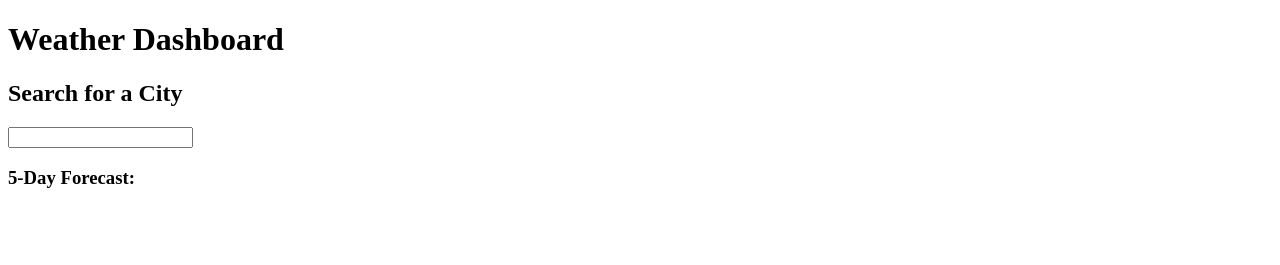
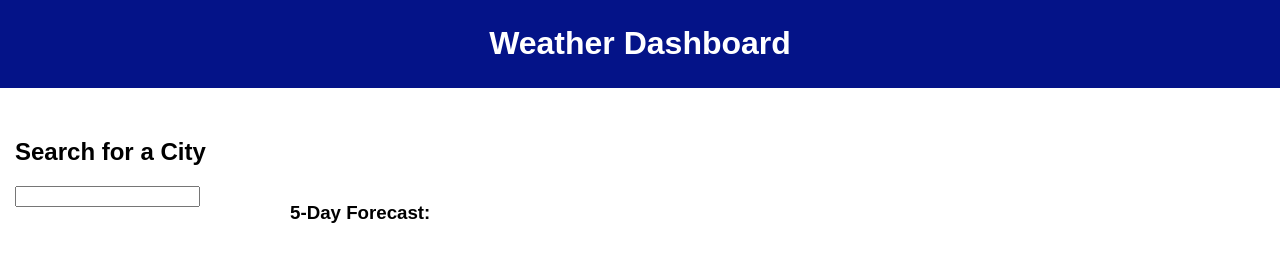
Before and after one commit to alexandrazykova/weather-dashboard, a plain HTML site: page index.html in a window 1280 px wide. Drawn offline with Linux system fonts and the light colour scheme.

Commit message:
fixed link bug in html and added css

```diff
--- a/assets/css/style.css
+++ b/assets/css/style.css
@@ -0,0 +1,30 @@
+body {
+  margin: 0;
+  padding: 0;
+  font-family: Arial, sans-serif;
+}
+
+header {
+  background-color: #041388;
+  color: #fff;
+  text-align: center;
+  padding: 4px 0;
+  margin-bottom: 15px;
+}
+
+aside {
+  width: 200px;
+  padding: 15px;
+  float: left;
+}
+
+main {
+  margin-left: 270px;
+  margin-right: 20px;
+}
+
+#current,
+#forecast {
+  margin-bottom: 20px;
+  padding: 20px;
+}
--- a/index.html
+++ b/index.html
@@ -3,7 +3,7 @@
 <head>
     <meta charset="UTF-8">
     <meta name="viewport" content="width=device-width, initial-scale=1.0">
-    <link rel="stylesheet" href="/assets/css/style.css"/>
+    <link rel="stylesheet" href="assets/css/style.css"/>
 
     <title>Weather Dashboard</title>
 </head>
@@ -16,11 +16,11 @@
             <input type="search">
         </aside>
         <main>
-            <section id="city"></section>
+            <section id="current"></section>
             <section id="forecast">
                 <h3>5-Day Forecast:</h3>
             </section>
         </main>
-    <script src="/assets/js/script.js"></script>
+    <script src="assets/js/script.js"></script>
 </body>
 </html>
```
